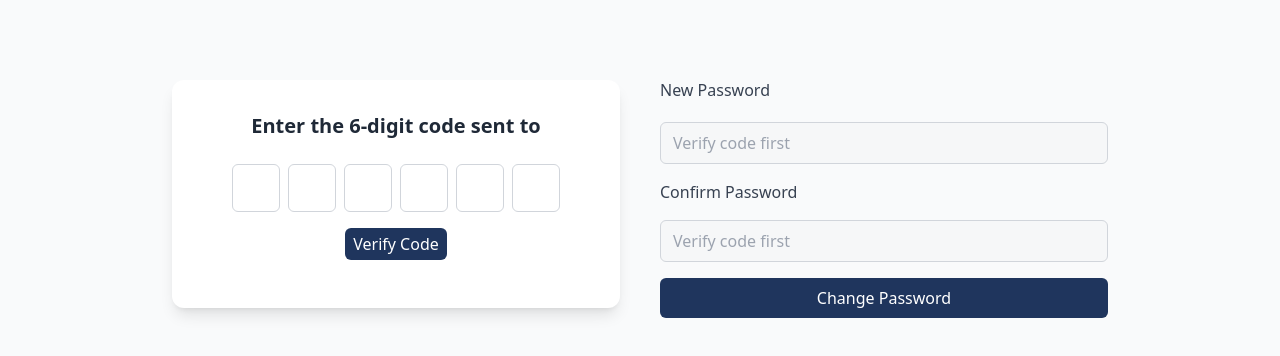
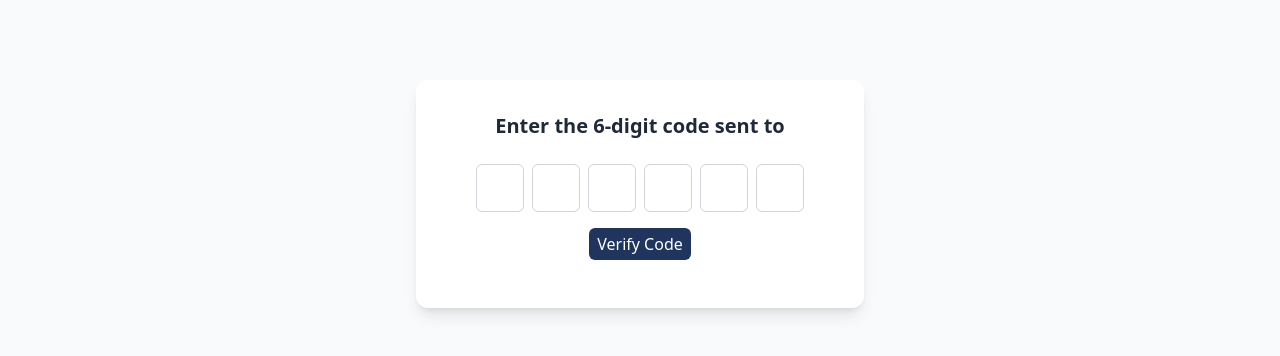
Before and after one commit to Raina-Moon/korip-web, a Next.js app: page /en/reset-password/verify-reset in a window 1280 px wide. Shown: the part 274-630 px from the top of the page. Built offline with nearby package versions, Linux system fonts and the light colour scheme; no server answers.

Commit message:
💄 ui: conditionally render password fields and validation messages based on code verification

```diff
--- a/src/app/[locale]/reset-password/verify-reset/page.tsx
+++ b/src/app/[locale]/reset-password/verify-reset/page.tsx
@@ -140,6 +140,7 @@ const VerifyandResetPage = () => {
         </p>
       )}
 
+      {isCodeValid && (
         <div className="space-y-4 pt-2 w-full max-w-md ml-10">
           <label className="block text-gray-700 mb-1">
             {t("new_password_label")}
@@ -182,7 +183,9 @@ const VerifyandResetPage = () => {
             onChange={(e) => setConfirmPassword(e.target.value)}
           />
           {confirmPassword.length > 0 && !passwordMatch && (
-          <p className="text-red-700 text-sm mt-1">{t("password_mismatch")}</p>
+            <p className="text-red-700 text-sm mt-1">
+              {t("password_mismatch")}
+            </p>
           )}
 
           <button
@@ -194,6 +197,7 @@ const VerifyandResetPage = () => {
             {t("change_password_btn")}
           </button>
         </div>
+      )}
     </div>
   );
 };
```
Lines whose indentation alone changed are shown as unchanged.
